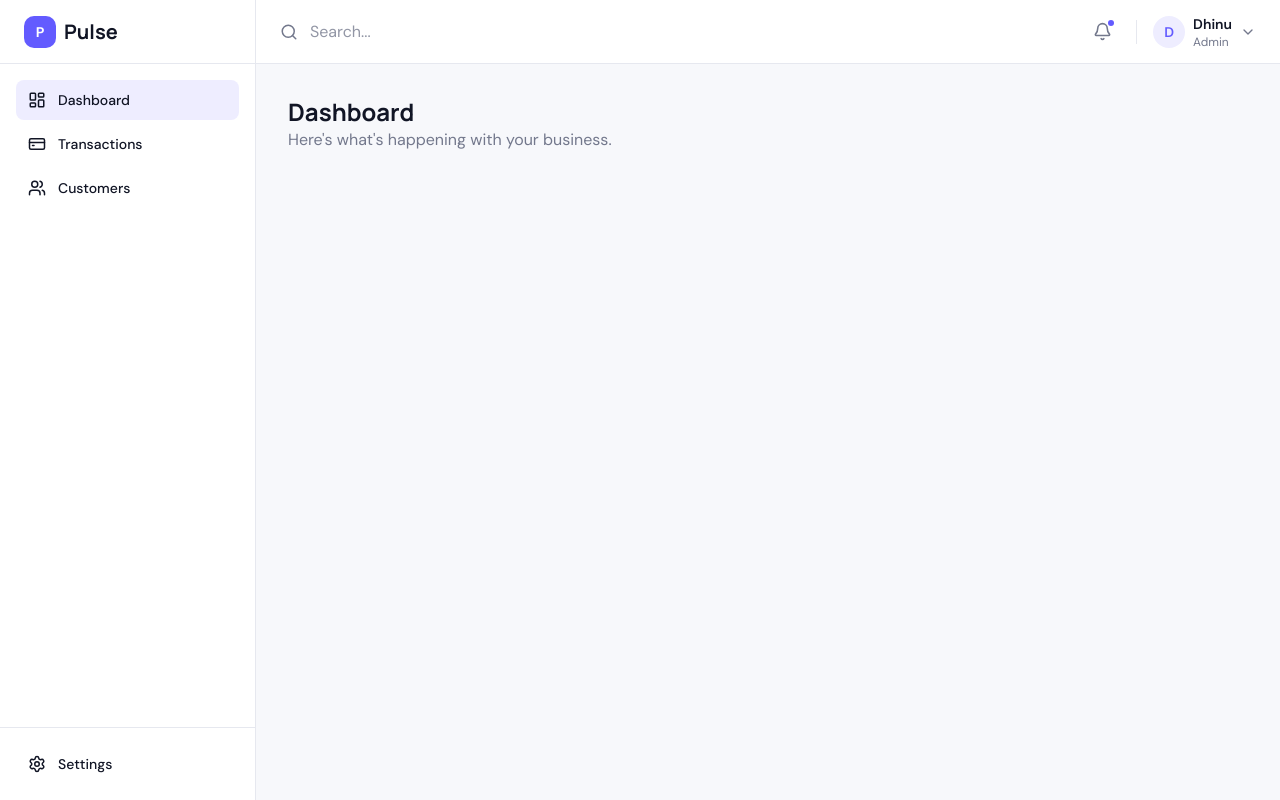
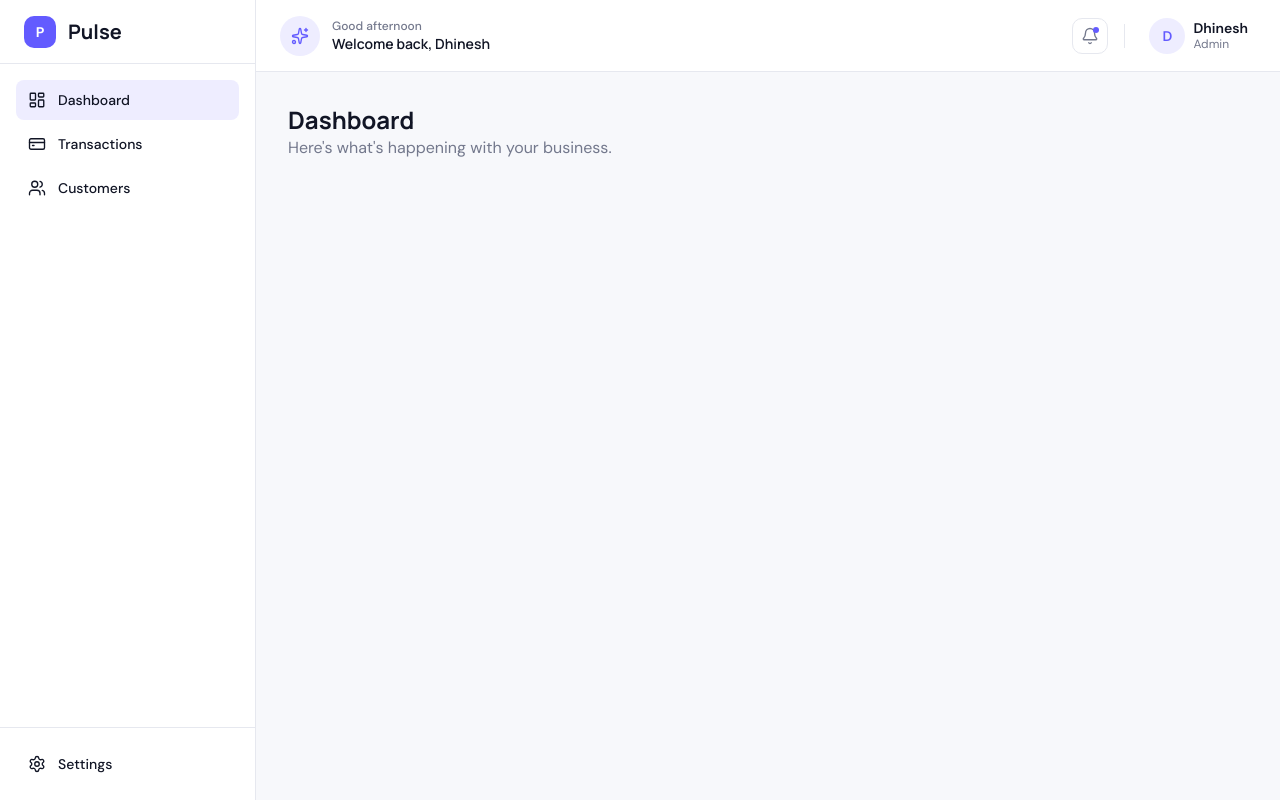
Before and after one commit to Dhineshkumar-14/pulse-saas-dashboard, a React (Vite) app: page /dashboard in a window 1280 px wide. Built offline with nearby package versions, Linux system fonts and the light colour scheme.

Commit message:
fix: fix ldashboard layout responisve css

```diff
--- a/src/components/layout/Header.jsx
+++ b/src/components/layout/Header.jsx
@@ -1,41 +1,68 @@
-import { Bell, Search, ChevronDown } from "lucide-react";
+import { Bell, ChevronDown, Sparkles } from "lucide-react";
+
+const getGreeting = () => {
+  const hour = new Date().getHours();
+
+  if (hour < 12) return "Good morning";
+  if (hour < 18) return "Good afternoon";
+
+  return "Good evening";
+};
 
 const Header = () => {
+  const greeting = getGreeting();
+
   return (
-    <header className="sticky top-0 z-[var(--pulse-z-header)] flex h-16 items-center justify-between border-b border-header-border bg-header-background px-6">
-      {/* Search */}
+    <header className="sticky top-0 z-[var(--pulse-z-header)] flex h-18 items-center justify-between border-b border-header-border bg-header-background px-6">
+      {/* Greeting */}
       <div className="flex items-center gap-3">
-        <Search size={18} className="text-text-muted" />
+        <div className="flex size-10 items-center justify-center rounded-full bg-primary-soft">
+          <Sparkles size={18} className="text-primary" strokeWidth={1.8} />
+        </div>
 
-        <input
-          type="text"
-          placeholder="Search..."
-          className="w-64 bg-transparent text-sm outline-none placeholder:text-text-subtle"
-        />
+        <div>
+          <p className="text-xs font-medium text-text-muted">{greeting}</p>
+
+          <h1 className="font-heading text-sm font-semibold text-text-primary">
+            Welcome back, Dhinesh
+          </h1>
+        </div>
       </div>
 
-      {/* Right */}
-      <div className="flex items-center gap-4">
-        <button className="relative rounded-md p-2 text-text-muted hover:bg-surface-hover">
-          <Bell size={19} />
+      {/* Actions */}
+      <div className="flex items-center gap-3">
+        {/* Notification */}
+        <button
+          type="button"
+          aria-label="Notifications"
+          className="group relative flex size-9 items-center justify-center rounded-lg border border-border bg-surface text-text-muted transition-colors duration-200 hover:border-border-hover hover:bg-surface-hover hover:text-text-primary"
+        >
+          <Bell size={18} strokeWidth={1.8} />
 
-          <span className="absolute right-1.5 top-1.5 h-1.5 w-1.5 rounded-full bg-primary" />
+          <span className="absolute right-2 top-2 size-1.5 rounded-full bg-primary" />
         </button>
 
-        <div className="h-6 w-px bg-border" />
+        {/* Divider */}
+        <div className="mx-1 h-6 w-px bg-border" />
 
-        <button className="flex items-center gap-2">
-          <div className="flex h-8 w-8 items-center justify-center rounded-full bg-primary-soft">
+        {/* Profile */}
+        <button
+          type="button"
+          className="group flex items-center gap-2 rounded-lg px-2 py-1.5 transition-colors duration-200 hover:bg-surface-hover"
+        >
+          {/* Avatar */}
+          <div className="flex size-9 items-center justify-center rounded-full bg-primary-soft">
             <span className="text-sm font-semibold text-primary">D</span>
           </div>
 
+          {/* User info */}
           <div className="hidden text-left sm:block">
-            <p className="text-sm font-semibold">Dhinu</p>
+            <p className="text-sm font-semibold leading-4 text-text-primary">
+              Dhinesh
+            </p>
 
-            <p className="text-xs text-text-muted">Admin</p>
+            <p className="mt-1 text-xs text-text-muted">Admin</p>
           </div>
-
-          <ChevronDown size={16} className="text-text-muted" />
         </button>
       </div>
     </header>
--- a/src/components/layout/Sidebar.jsx
+++ b/src/components/layout/Sidebar.jsx
@@ -1,55 +1,151 @@
 import { LayoutDashboard, Users, CreditCard, Settings } from "lucide-react";
+import { NavLink } from "react-router-dom";
+
+const navigationItems = [
+  {
+    label: "Dashboard",
+    path: "/dashboard",
+    icon: LayoutDashboard,
+  },
+  {
+    label: "Transactions",
+    path: "/dashboard/transactions",
+    icon: CreditCard,
+  },
+  {
+    label: "Customers",
+    path: "/dashboard/customers",
+    icon: Users,
+  },
+];
 
 const Sidebar = () => {
   return (
-    <aside className="fixed inset-y-0 left-0 z-[var(--pulse-z-sidebar)] flex w-64 flex-col border-r border-sidebar-border bg-sidebar-background">
+    <aside
+      className="
+        fixed inset-x-0 bottom-0 z-sidebar
+        flex h-16 w-full flex-row
+        border-t border-sidebar-border
+        bg-sidebar-background
+
+        md:inset-y-0 md:left-0 md:right-auto
+        md:h-screen md:w-64
+        md:flex-col
+        md:border-r md:border-t-0
+      "
+    >
       {/* Logo */}
-      <div className="flex h-16 items-center border-b border-sidebar-border px-6">
-        <div className="flex items-center gap-2">
-          <div className="flex h-8 w-8 items-center justify-center rounded-lg bg-primary">
+      <div
+        className="
+          hidden h-16 shrink-0
+          items-center
+          border-b border-sidebar-border
+          px-6
+          md:flex
+        "
+      >
+        <div className="flex items-center gap-3">
+          <div
+            className="
+              flex size-8 shrink-0 items-center justify-center
+              rounded-lg
+              bg-primary
+            "
+          >
             <span className="text-sm font-bold text-primary-foreground">P</span>
           </div>
 
-          <span className="font-heading text-xl font-bold">Pulse</span>
+          <span className="font-heading text-xl font-bold text-text-primary">
+            Pulse
+          </span>
         </div>
       </div>
 
       {/* Navigation */}
-      <nav className="flex-1 space-y-1 p-4">
-        <a
-          href="/dashboard"
-          className="flex items-center gap-3 rounded-md bg-sidebar-active px-3 py-2.5 text-sm font-medium text-sidebar-text-active"
-        >
-          <LayoutDashboard size={18} />
-          Dashboard
-        </a>
+      <nav
+        className="
+          flex flex-1 items-center justify-around
+          gap-1 px-2
 
-        <a
-          href="/dashboard/transactions"
-          className="flex items-center gap-3 rounded-md px-3 py-2.5 text-sm font-medium text-sidebar-text transition-colors hover:bg-surface-hover"
-        >
-          <CreditCard size={18} />
-          Transactions
-        </a>
+          md:flex-col
+          md:items-stretch
+          md:justify-start
+          md:gap-1
+          md:p-4
+        "
+      >
+        {navigationItems.map(({ label, path, icon: Icon }) => (
+          <NavLink
+            key={path}
+            to={path}
+            className={({ isActive }) =>
+              `
+                flex flex-1 flex-col
+                items-center justify-center
+                gap-1
+                rounded-md
+                px-2 py-2
+                text-[10px] font-medium
+                text-sidebar-text
+                transition-colors duration-200
 
-        <a
-          href="/dashboard/customers"
-          className="flex items-center gap-3 rounded-md px-3 py-2.5 text-sm font-medium text-sidebar-text transition-colors hover:bg-surface-hover"
-        >
-          <Users size={18} />
-          Customers
-        </a>
+                hover:bg-surface-hover
+                hover:text-text-primary
+
+                md:flex-none
+                md:flex-row
+                md:justify-start
+                md:gap-3
+                md:px-3
+                md:py-2.5
+                md:text-sm
+
+                ${
+                  isActive
+                    ? "bg-sidebar-active text-sidebar-text-active hover:bg-sidebar-active hover:text-sidebar-text-active"
+                    : ""
+                }
+              `
+            }
+          >
+            <Icon className="size-[18px] shrink-0" strokeWidth={1.8} />
+
+            <span>{label}</span>
+          </NavLink>
+        ))}
       </nav>
 
-      {/* Bottom */}
-      <div className="border-t border-sidebar-border p-4">
-        <a
-          href="#"
-          className="flex items-center gap-3 rounded-md px-3 py-2.5 text-sm font-medium text-sidebar-text hover:bg-surface-hover"
+      {/* Settings */}
+      <div
+        className="
+          hidden
+          border-t border-sidebar-border
+          p-4
+          md:block
+        "
+      >
+        <NavLink
+          to="/dashboard/settings"
+          className={({ isActive }) =>
+            `
+              flex items-center gap-3
+              rounded-md
+              px-3 py-2.5
+              text-sm font-medium
+              text-sidebar-text
+              transition-colors duration-200
+
+              hover:bg-surface-hover
+              hover:text-text-primary
+
+              ${isActive ? "bg-sidebar-active text-sidebar-text-active" : ""}
+            `
+          }
         >
-          <Settings size={18} />
-          Settings
-        </a>
+          <Settings className="size-[18px] shrink-0" strokeWidth={1.8} />
+
+          <span>Settings</span>
+        </NavLink>
       </div>
     </aside>
   );
--- a/src/layouts/DashboardLayout.jsx
+++ b/src/layouts/DashboardLayout.jsx
@@ -1,5 +1,4 @@
 import { Outlet } from "react-router-dom";
-
 import Header from "../components/layout/Header";
 import Sidebar from "../components/layout/Sidebar";
 
@@ -8,10 +7,10 @@ const DashboardLayout = () => {
     <div className="min-h-screen bg-background text-text-primary">
       <Sidebar />
 
-      <div className="ml-64 min-h-screen">
+      <div className="min-h-screen pb-16 md:ml-64 md:pb-0">
         <Header />
 
-        <main className="p-6 lg:p-8">
+        <main className="p-4 md:p-6 lg:p-8">
           <Outlet />
         </main>
       </div>
```
